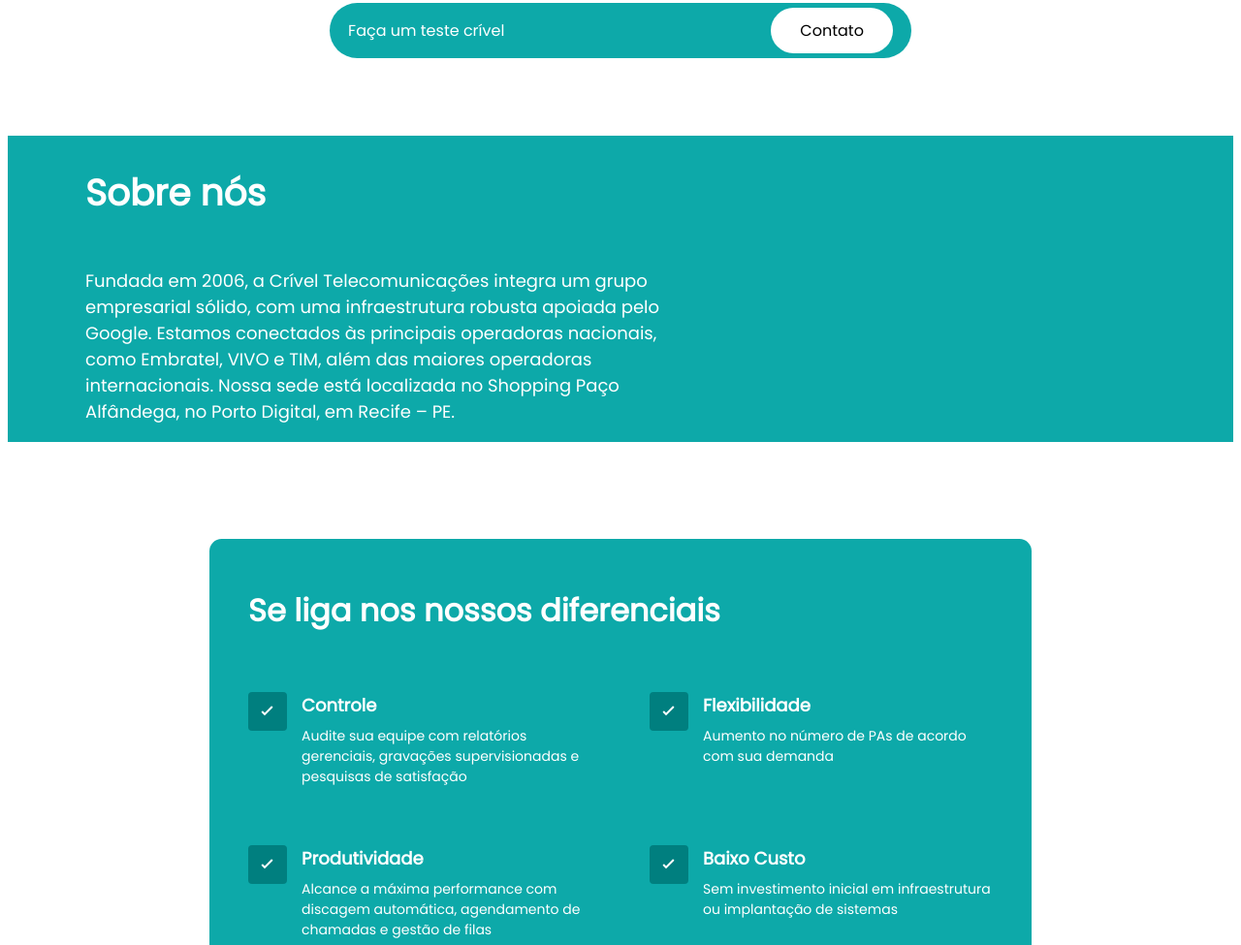
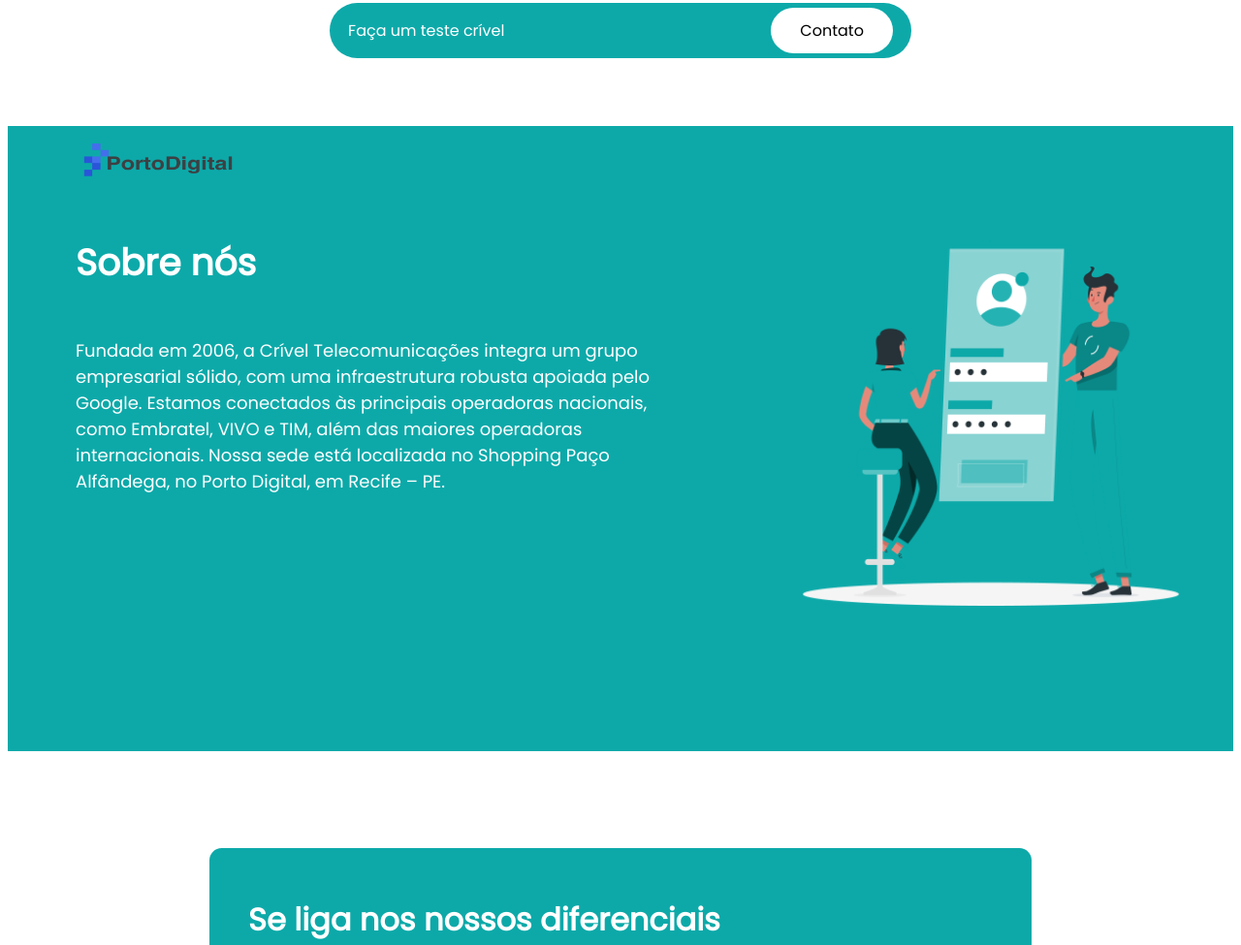
Before and after one commit to Flaviojr-dev/Landing-page-crivel, a website: page src/index.html in a window 1280 px wide. Shown: the part 520-1495 px from the top of the page at 97% size. Drawn offline with Linux system fonts and the light colour scheme.

Commit message:
pagina 2 feita

```diff
--- a/src/index.html
+++ b/src/index.html
@@ -21,8 +21,8 @@
             <ul class="ul_principal">
                 <li><a href="#home"><strong>Inicio</strong></a></li>
                 <li><a href="#sobre"><strong>Sobre nós</strong></a></li>
-                <li><a href="#habilidades"><strong>Diferenciais</strong></a></li>
-                <li><a href="#habilidades"><strong>Produtos</strong></a></li>
+                <li><a href="#diferenciais"><strong>Diferenciais</strong></a></li>
+                <li><a href="#produtos"><strong>Produtos</strong></a></li>
                 <li><a href="#contato"><strong>Contato</strong></a></li>
                 <img class="lupa" src="./image-removebg-preview.png" alt="">
             </ul>
@@ -43,9 +43,12 @@
             <p> <a href="">Contato</a></p>
         </div>
     </div>
-    <section class="pg_sobrenos">
+    <section class="pg_sobrenos" id="sobre">
+
         <div class="caixa">
-            <div class="sobrenos">
+            <div class="caixa2">
+                 <img src="img/image.png" alt="" class="portodigital">
+                 <div class="sobrenos">
                 <h2>Sobre nós</h2>
             </div>
 
@@ -55,10 +58,12 @@
                 e TIM, além das maiores operadoras internacionais. Nossa sede está localizada no Shopping Paço
                 Alfândega, no Porto Digital, em Recife – PE.</p>
             </div>
+            </div>
+           <img src="img/image copy.png" alt="" class="img_sobrenos">
+        </div>
 
-        </div>
     </section>
-    <main>
+    <main id="diferenciais">
         <div class="container">
             <h2>Se liga nos nossos diferenciais</h2>
 
@@ -162,7 +167,7 @@
             </div>
         </div>
 
-        <div class="pricing-text">
+        <div class="pricing-text" id="Produtos">
             <h2>Find the right plan</h2>
             <p>"Invest in your company's future with our comprehensive financial solution. Contact us for pricing
                 details
--- a/src/styles/home.css
+++ b/src/styles/home.css
@@ -33,6 +33,7 @@
 
   nav a:hover::after {
     width: 100%;
+
   }
 
 nav img {
--- a/src/styles/sobrenos.css
+++ b/src/styles/sobrenos.css
@@ -1,18 +1,44 @@
 .pg_sobrenos{
     background-color:#0DA9A9 ;
     color: white;
-    display: flex;
-    margin-top: 80px;
-    flex-direction: column;
+    margin-top: 70px;
 }
 .caixa{
-    margin-left: 80px;
+    display: flex;
+    flex-direction: row;
+    justify-content: space-between;
+    align-items: center;
+    padding-bottom: 150px;
+}
+.caixa2{
+    flex: 1;
+    display: flex;
+    flex-direction: column;
+    margin-left: 70px;
+    margin-bottom: auto;
 }
 .sobrenos{
     font-size: 25px;
+    margin-top: 25px;
 }
 .txt_sobrenos{
     display: flex;
     width: 600px;
     font-size: 18px;
+    flex: 1;
+
 }
+.portodigital {
+    width: 170px;
+    height: auto;
+    margin-top: 10px;
+    right: 10px;
+
+}
+.img_sobrenos{
+    width: 500px;
+    height: auto;
+    align-items: end;
+    display: flex;
+    margin-top: 100px;
+}
```
Also changed, not shown: src/img/image copy.png (added), src/img/image.png (added).
